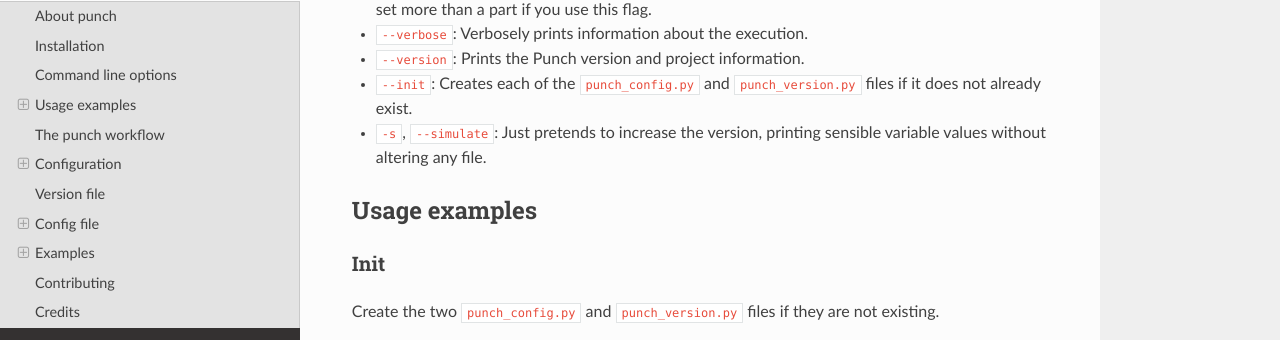
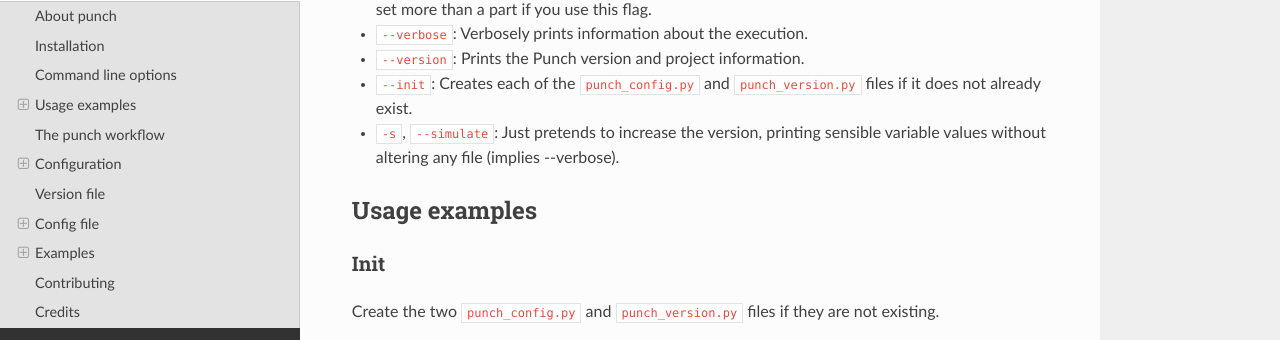
Before and after one commit to lgiordani/punch, an MkDocs documentation site: the page built from docs/index.md, in a window 1280 px wide and 900 px high, scrolled down 1060 px. Shown: the part 135-475 px from the top of the window. Built offline with MkDocs 1.6.1, drawn with Linux system fonts in a browser that asks for light colours; nearby versions of some CDN libraries.

Commit message:
Fixed documentation of --simulate

```diff
--- a/docs/index.md
+++ b/docs/index.md
@@ -39,7 +39,7 @@ Punch may be invoked with the following command line options
 * `--verbose`: Verbosely prints information about the execution.
 * `--version`: Prints the Punch version and project information.
 * `--init`: Creates each of the `punch_config.py` and `punch_version.py` files if it does not already exist.
-* `-s`, `--simulate`: Just pretends to increase the version, printing sensible variable values without altering any file.
+* `-s`, `--simulate`: Just pretends to increase the version, printing sensible variable values without altering any file (implies --verbose).
 
 ## Usage examples
 
```
